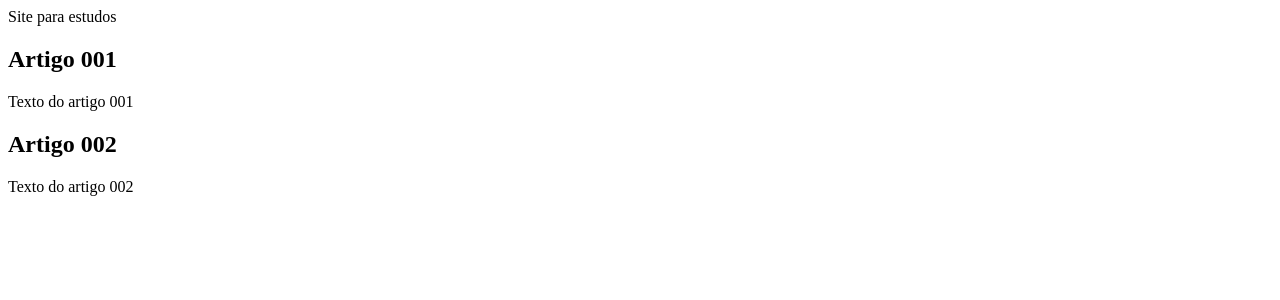
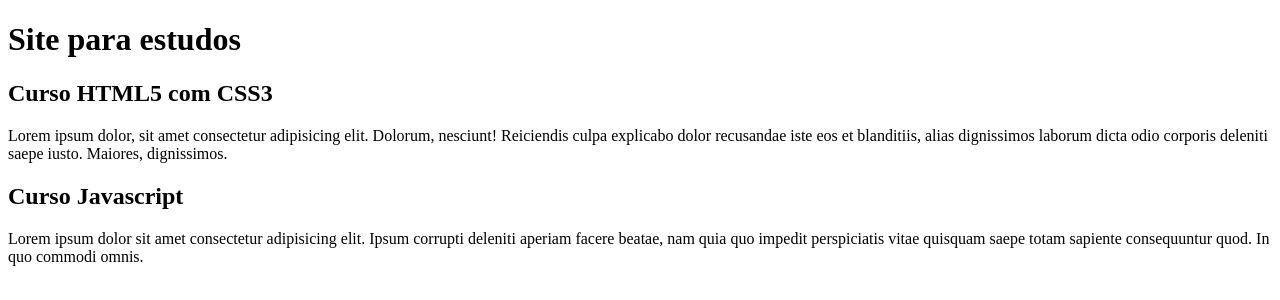
Before and after one commit to fsantos4/projeto-estudo, a plain HTML site: page index.html in a window 1280 px wide. Drawn offline with Linux system fonts and the light colour scheme.

Commit message:
inicio escrita de conteúdo

```diff
--- a/index.html
+++ b/index.html
@@ -7,14 +7,16 @@
 </head>
 <body>
     <main>
-        <header>Site para estudos</header>
+        <header>
+            <h1>Site para estudos</h1>
+        </header>
         <article>
-            <h2>Artigo 001</h2>
-            <p>Texto do artigo 001</p>
+            <h2>Curso HTML5 com CSS3</h2>
+            <p>Lorem ipsum dolor, sit amet consectetur adipisicing elit. Dolorum, nesciunt! Reiciendis culpa explicabo dolor recusandae iste eos et blanditiis, alias dignissimos laborum dicta odio corporis deleniti saepe iusto. Maiores, dignissimos.</p>
         </article>
         <article>
-            <h2>Artigo 002</h2>
-            <p>Texto do artigo 002</p>
+            <h2>Curso Javascript</h2>
+            <p>Lorem ipsum dolor sit amet consectetur adipisicing elit. Ipsum corrupti deleniti aperiam facere beatae, nam quia quo impedit perspiciatis vitae quisquam saepe totam sapiente consequuntur quod. In quo commodi omnis.</p>
         </article>
     </main>
 </body>
```
